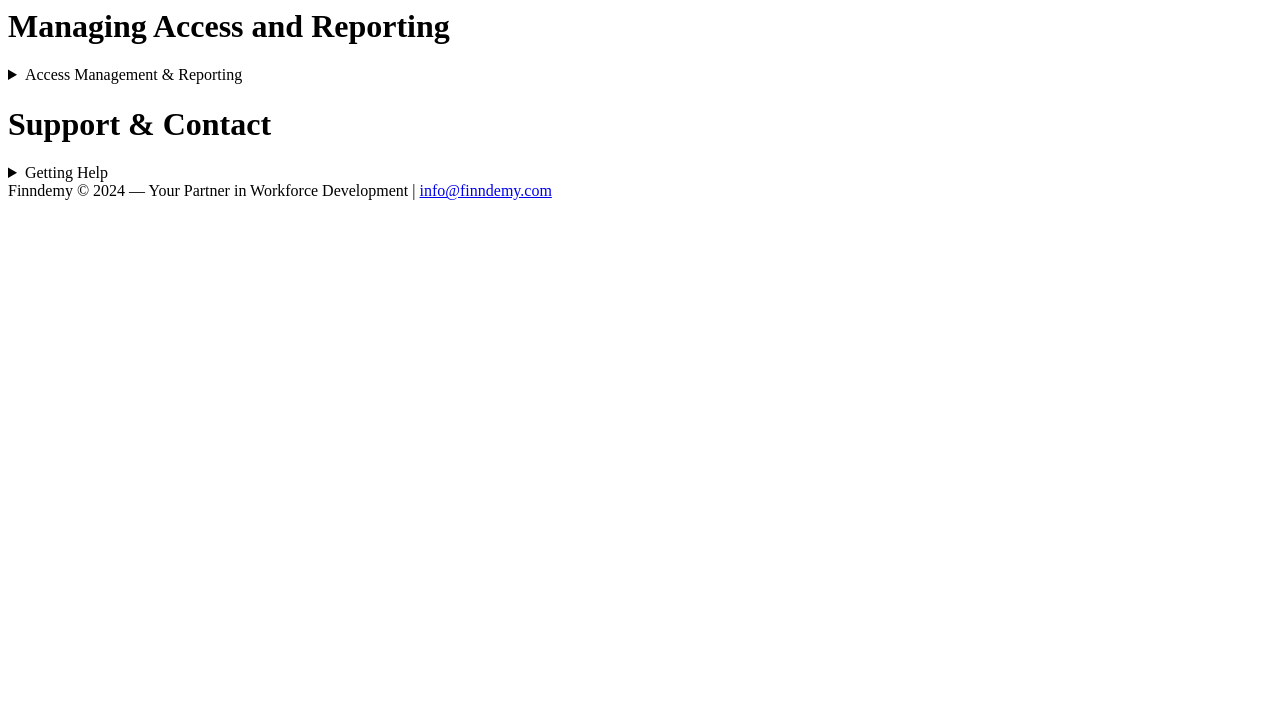
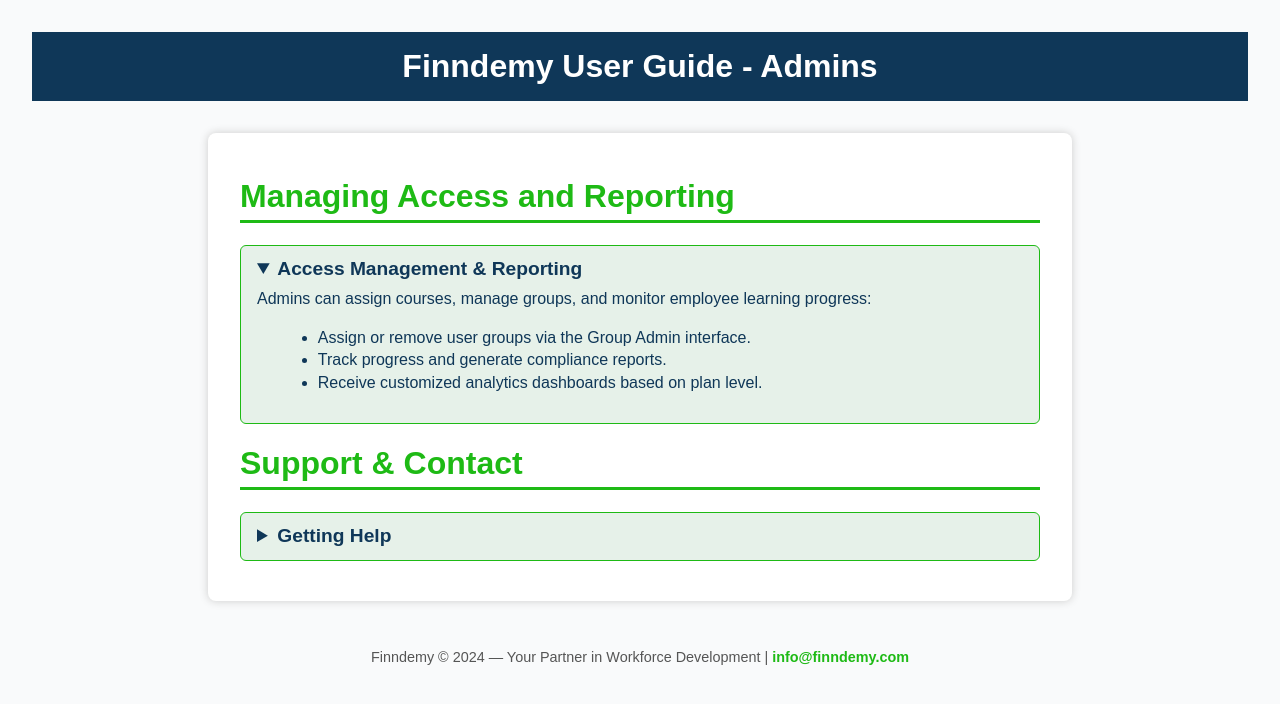
Before and after one commit to ClemooooFx/finndemy-test-ray-final, a plain HTML site: page organizationguide.html in a window 1280 px wide. Drawn offline with Linux system fonts and the light colour scheme.

Commit message:
Update organizationguide.html

```diff
--- a/organizationguide.html
+++ b/organizationguide.html
@@ -1,5 +1,79 @@
+<!DOCTYPE html>
+<html lang="en">
+<head>
+<meta charset="UTF-8" />
+<meta name="viewport" content="width=device-width, initial-scale=1" />
+<title>Finndemy User Guide - Admins</title>
+<style>
+  body {
+    font-family: Arial, sans-serif;
+    margin: 2rem;
+    background-color: #f9fafb;
+    color: #0F3758;
+  }
+  header {
+    background-color: #0F3758;
+    color: white;
+    padding: 1rem;
+    text-align: center;
+    font-size: 2rem;
+    font-weight: bold;
+  }
+  main {
+    max-width: 800px;
+    margin: 2rem auto;
+    background: white;
+    box-shadow: 0 0 8px #ccc;
+    border-radius: 8px;
+    padding: 1.5rem 2rem;
+  }
+  h1 {
+    color: #1EBA15;
+    border-bottom: 3px solid #1EBA15;
+    padding-bottom: 0.3rem;
+  }
+  details {
+    background: #e6f1e9;
+    border: 1px solid #1EBA15;
+    border-radius: 6px;
+    padding: 0.8rem 1rem;
+    margin-bottom: 1rem;
+  }
+  summary {
+    font-weight: bold;
+    cursor: pointer;
+    font-size: 1.2rem;
+    color: #0F3758;
+  }
+  p, ul {
+    margin-top: 0.5rem;
+    font-size: 1rem;
+    line-height: 1.4;
+  }
+  ul {
+    margin-left: 1.3rem;
+  }
+  footer {
+    margin-top: 3rem;
+    text-align: center;
+    color: #555;
+    font-size: 0.9rem;
+  }
+  a {
+    color: #1EBA15;
+    text-decoration: none;
+    font-weight: 600;
+  }
+  a:hover {
+    text-decoration: underline;
+  }
+</style>
+</head>
+<body>
+<header>Finndemy User Guide - Admins</header>
+<main>
   <h1>Managing Access and Reporting</h1>
-  <details>
+  <details open>
     <summary>Access Management & Reporting</summary>
     <p>Admins can assign courses, manage groups, and monitor employee learning progress:</p>
     <ul>
@@ -8,6 +82,7 @@
       <li>Receive customized analytics dashboards based on plan level.</li>
     </ul>
   </details>
+
   <h1>Support & Contact</h1>
   <details>
     <summary>Getting Help</summary>
```
